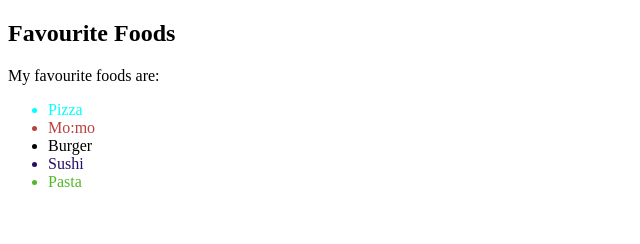
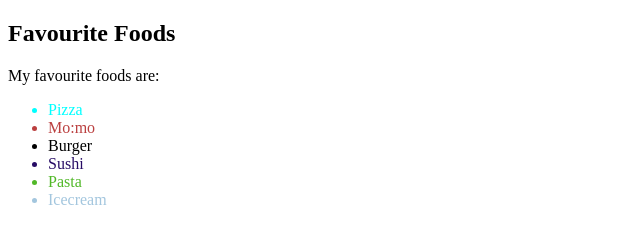
Before and after one commit to ankitagrg/WLiT_git_workshop, a plain HTML site: page index.html in a window 1280 px wide. Shown: the full height of the page, 0-640 px from the left. Drawn offline with Linux system fonts and the light colour scheme.

Commit message:
Added icecream

```diff
--- a/index.html
+++ b/index.html
@@ -14,6 +14,7 @@
         <li style="color: black; fontsize: 20px;">Burger</li>
         <li style="color: rgb(39, 12, 101); fontsize: 20px;">Sushi</li>
         <li style="color: rgb(81, 184, 40); fontsize: 20px;">Pasta</li>
+        <li style="color: rgb(163, 198, 222); fontsize: 20px;">Icecream</li>
 
     </ul>
 </body>
```
